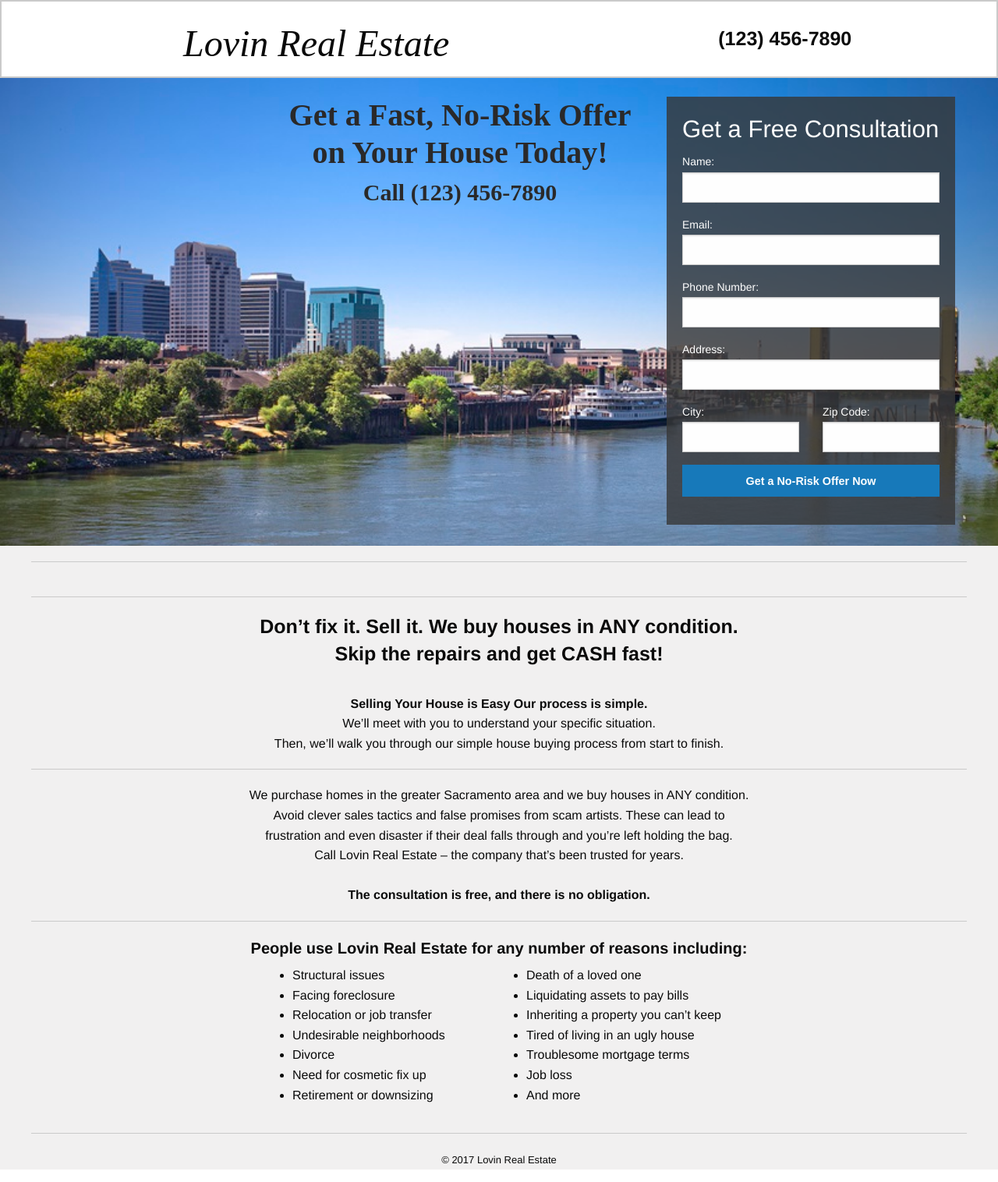
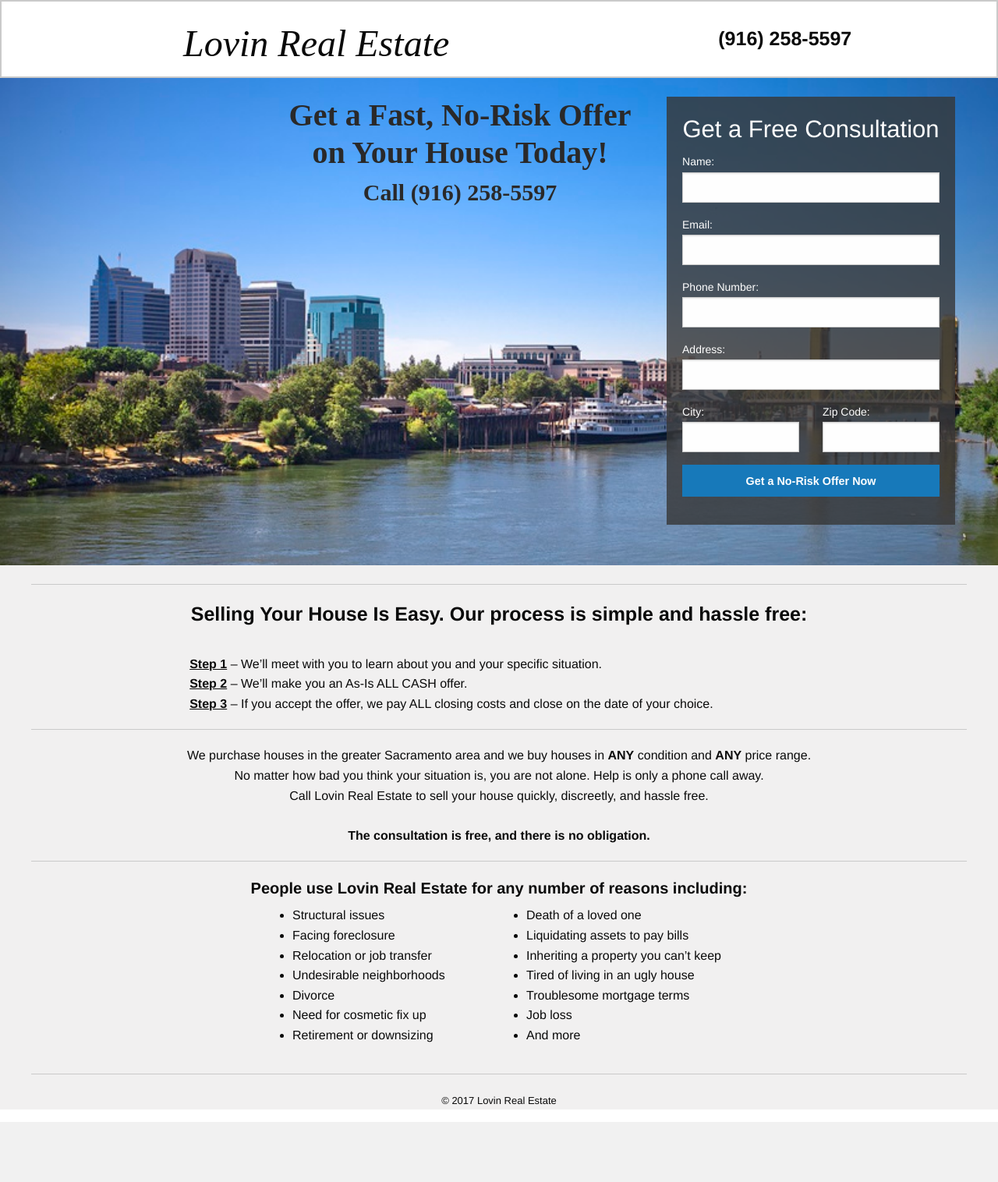
Before and after one commit to andrewryan/LovinRealEstate, a Django app: page / in a window 1280 px wide. Shown: the whole page at 78% size. After the commit the page ends 1439 px from the top, so only its background shows below. Run offline with Django 3.2, Linux system fonts and the light colour scheme; some libraries are stand-ins or nearby versions.

Commit message:
finished with style and content changes

```diff
--- a/reApp/static/css/app.css
+++ b/reApp/static/css/app.css
@@ -33,7 +33,7 @@
   position: relative;
   background-repeat:no-repeat;
   background-size: 100% 100%;
-  height:600px;
+  height:625px;
   opacity: 1.0;
 }
 p.imageText{
@@ -48,6 +48,18 @@
   font-weight: bold;
   font-family: lucida;
   color: #2A2929;
+}
+p.largeStepAlignment{
+  /*position: relative;
+  left: 18.75%;*/
+  padding-left: 19%;
+  /*left: 238px;*/
+}
+p.stepAlignment{
+  /*position: relative;
+  left: 18.75%;*/
+  padding-left: 5%;
+  /*left: 238px;*/
 }
 /*End main body background CSS*/
 
--- a/reApp/templates/home.html
+++ b/reApp/templates/home.html
@@ -14,7 +14,7 @@
       <h1 align="center" class="leftheadertext">Lovin Real Estate</h1>
     </div>
     <div class="top-bar-right large-offset-3 large-1 columns end">
-      <h4 align="center" class="rightheadertext"> (123) 456-7890 </h4>
+      <h4 align="center" class="rightheadertext"> (916) 258-5597 </h4>
     </div>
   </div>
 </div>
@@ -29,7 +29,7 @@
         <p class="imageText" align="center">
           Get a Fast, No-Risk Offer on
           Your House Today! <br>
-          <span class="imageNumber hide-for-medium-only">Call (123) 456-7890</span>
+          <span class="imageNumber hide-for-medium-only">Call (916) 258-5597</span>
         </p>
       </div>
 
@@ -38,7 +38,7 @@
         <div class="translucent-form-overlay hide-for-small-only">
           <form method="post">
             {% csrf_token %}
-            <h3> Get a Free Consultation </h3>
+            <h3 align="center"> Get a Free Consultation </h3>
             <div class="row columns">
               <label>{{ form.name.label_tag }}</label>
                 {{ form.name }}
@@ -77,14 +77,15 @@
     </div>
   </div>
   <!-- End div with background image -->
-  <hr>
+
 
   <!-- Start small screen translucent-form-overlay -->
   <div class="large-4 columns ">
+    <hr class="show-for-small-only">
     <div class="translucent-form-overlay show-for-small-only">
       <form method="post">
         {% csrf_token %}
-        <h3> Get a Free Consultation </h3>
+        <h3 align="center"> Get a Free Consultation </h3>
         <div class="row columns">
           <label>{{ form.name.label_tag }}</label>
             {{ form.name }}
@@ -126,24 +127,33 @@
   <!-- Start lower page text areas -->
   <div>
     <h4 align="center">
-      <b> Don’t fix it. Sell it. We buy houses in ANY condition. <br>
-      Skip the repairs and get CASH fast! </b> <br>
+      <b> Selling Your House Is Easy. Our process is simple and hassle free: </b> <br>
     </h4>
-    <p align="center">
+    <!-- Used to align this paragraph to the left on a large and up screen size -->
+    <p class="show-for-large largeStepAlignment">
       <br>
-      <b> Selling Your House is Easy Our process is simple. </b> <br>
-      We’ll meet with you to understand your specific situation. <br>
-      Then, we’ll walk you through our simple house buying process from start to finish. <br>
+      <b> <u>Step 1</u> </b> &#8211; We’ll meet with you to learn about you and your specific situation. <br>
+      <b> <u>Step 2</u> </b> &#8211; We’ll make you an As-Is ALL CASH offer. <br>
+      <b> <u>Step 3</u> </b> &#8211; If you accept the offer, we pay ALL closing costs and close on the date
+        of your choice. <br>
+    </p>
+    <!-- Used to center align paragraph on anything smaller than a large and up screen size -->
+    <p class="hide-for-large stepAlignment">
+      <br>
+      <b> <u>Step 1</u> </b> &#8211; We’ll meet with you to learn about you and your specific situation. <br>
+      <b> <u>Step 2</u> </b> &#8211; We’ll make you an As-Is ALL CASH offer. <br>
+      <b> <u>Step 3</u> </b> &#8211; If you accept the offer, we pay ALL closing costs and close on the date
+        of your choice. <br>
     </p>
   </div>
   <hr>
 
   <div>
     <p align="center">
-      We purchase homes in the greater Sacramento area and we buy houses in ANY condition. <br>
-      Avoid clever sales tactics and false promises from scam artists. These can lead to <br>
-      frustration and even disaster if their deal falls through and you’re left holding the bag. <br>
-      Call Lovin Real Estate – the company that’s been trusted for years. <br>
+      We purchase houses in the greater Sacramento area and we buy houses in <b>ANY</b>
+      condition and <b>ANY</b> price range. <br>
+      No matter how bad you think your situation is, you are not alone. Help is only a phone call away. <br>
+      Call Lovin Real Estate to sell your house quickly, discreetly, and hassle free. <br>
       <br> <b> The consultation is free, and there is no obligation. </b>
     </p>
   </div>
--- a/realestateSite/settings.py
+++ b/realestateSite/settings.py
@@ -25,7 +25,7 @@
 # SECURITY WARNING: don't run with debug turned on in production!
 DEBUG = True
 
-ALLOWED_HOSTS = []
+ALLOWED_HOSTS = [ '35.161.129.36' ]
 
 
 # Application definition
```
Also changed, not shown: reApp/templates/success.html (+3 -4 lines).
